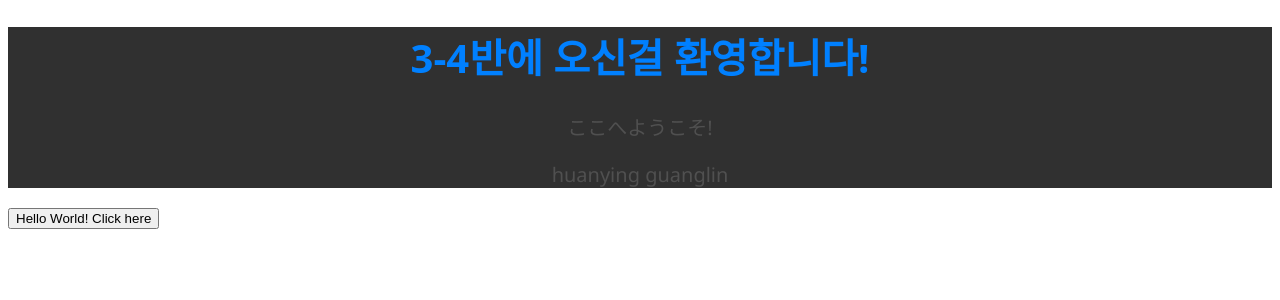
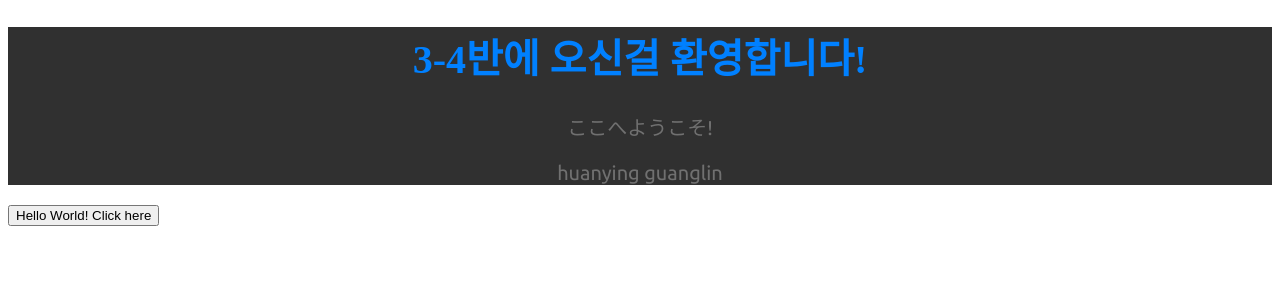
Before and after one commit to eoeun/eoeun.github.io, a PHP site: page / in a window 1280 px wide. Shown: the top 300 px of the page. Run offline with PHP 8.4, Linux system fonts and the light colour scheme; some web fonts are replaced.

Commit message:
updated resources

```diff
--- a/404.html
+++ b/404.html
@@ -8,6 +8,6 @@
 	</head>
 
 	<body>
-		<img src="404.png">
+		<img src="resources/404.png">
 	</body>
 </html>
--- a/mainStyle.css
+++ b/mainStyle.css
@@ -1,21 +1,31 @@
 /*
 * 3-4 main style
 */
+
+@font-face {
+	font-family: "NanumGothic";
+	src: url("resources/NanumGothic.ttf");
+}
+
+@font-face {
+	font-family: "Ubuntu";
+	src: url("resources/Ubuntu-R.ttf");
+}
 
 #main{
 	background: #303030;
 }
 
 h1{
-	font-family :" Segoe UI";
+	font-family : "NanumGothic";
 	font-size: 30pt;
 	color: #0080FF;
 	text-align: center;
 }
 
 p{
-	font-family :"Segoe UI";
+	font-family : "Ubuntu";
 	font-size: 15pt;
-	color: #505050;
+	color: #707070;
 	text-align: center;
 }
```
Also changed, not shown: resources/404.png (added), resources/Ubuntu-R.ttf (added), 1 other file.
